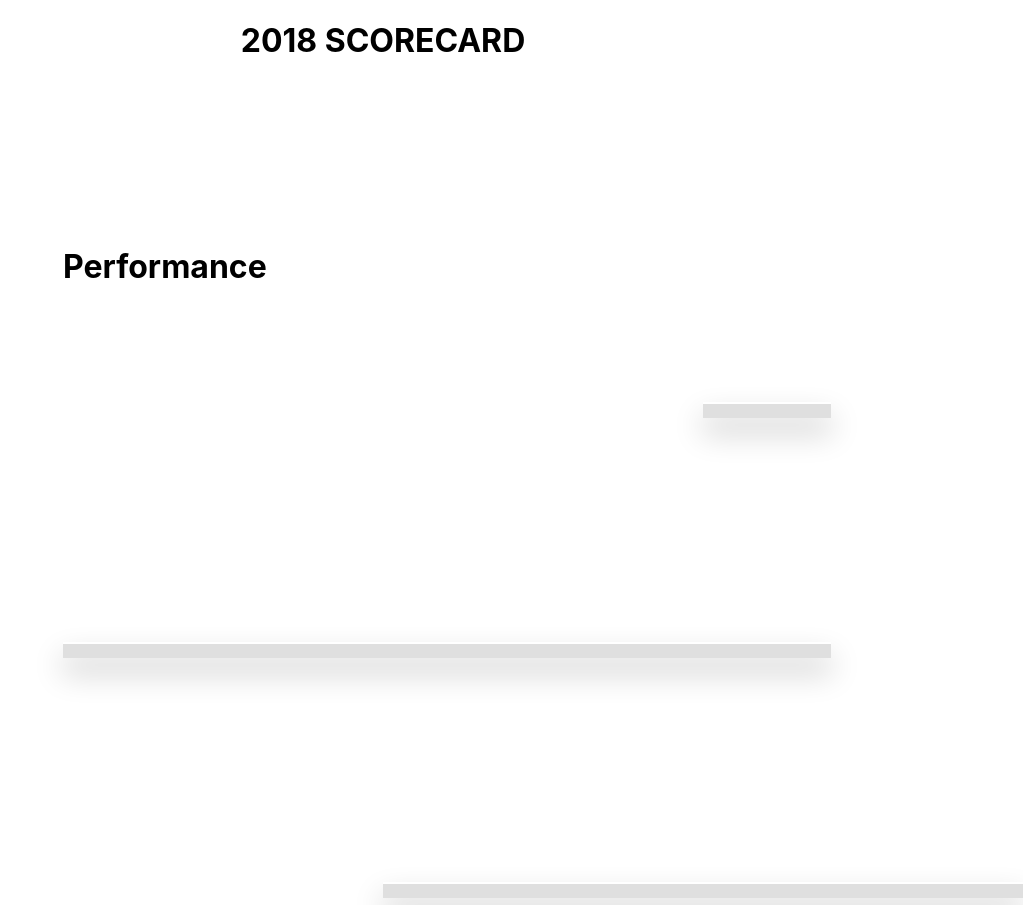
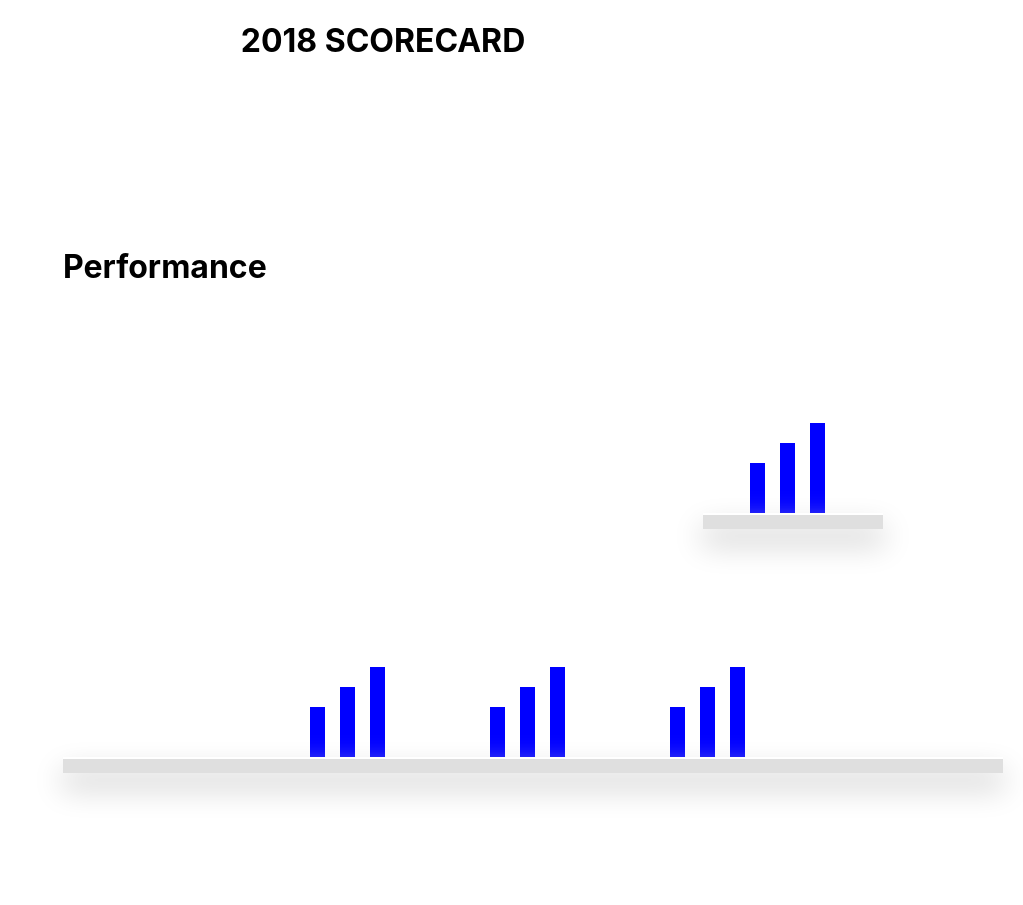
Before and after one commit to jrm8732/clorox-clone, a React (Create React App) app: page / in a window 1280 px wide. Shown: the top 905 px of the page, without its empty margins (257-1280 px from the left). Built offline with nearby package versions, Linux system fonts and the light colour scheme.

Commit message:
finished graph layout

```diff
--- a/src/performance/graph.js
+++ b/src/performance/graph.js
@@ -0,0 +1,20 @@
+import React from 'react'
+
+const Graph=(props)=>{
+    return(
+        <div className="graph-wrapper">
+        <svg width="150" height="115" className="graph">
+            <g transform="translate(10,0)">
+                <rect class="bar" x="22" width="15" y="65" height="50"></rect>
+            </g>
+            <g transform="translate(20,0)" >
+                <rect class="bar" x="42" width="15" y="45" height="70"></rect>
+            </g>
+            <g transform="translate(30,0)">
+                <rect class="bar" x="62" width="15" y="25" height="90"></rect>
+            </g>
+        </svg>
+        </div>
+    )
+}
+export default Graph
--- a/src/performance/index.js
+++ b/src/performance/index.js
@@ -1,5 +1,6 @@
 import React, {Component} from 'react'
 import Shelf from './shelf'
+import Graph from './graph'
 import "./performance.css"
 class Performance extends Component{
     render(){
@@ -7,14 +8,21 @@ class Performance extends Component{
             <div className="performance-main parent">
                 <h1>Performance</h1>
                 <section className='performance-components child'>
-                    <div className="shelf-row">
-                        <Shelf width="10%" top='20em' left='60em'/>
+                    <div className="shelf-row sr1">
+                        <Graph/>
+                        <Shelf width="100%" top='115px' left='960px;'/>
                     </div>
-                    <div className="shelf-row">
-                        <Shelf width="60%" top="35em" left ="20em"/>
+                    <div className="shelf-row sr2">
+                        <Graph/>
+                        <Graph/>
+                        <Graph/>
+                        <Shelf width="100%" top="115px" left ="0"/>
                     </div>
-                    <div className="shelf-row">
-                        <Shelf width="50%" top="50em" left="40em"/>
+                    <div className="shelf-row sr3">
+                        <Graph/>
+                        <Graph/>
+                        <Graph/>
+                        <Shelf width="100%" top="115px" left="0"/>
                     </div>
 
                 </section>
--- a/src/performance/performance.css
+++ b/src/performance/performance.css
@@ -14,4 +14,46 @@
     background-color: #dfdfdf;
     border-top: 2px solid #fff;
     box-shadow: 0 15px 30px 1px #d2d2d2;
+
 }
+.shelf-row{
+    display:flex;
+    flex-direction: row;
+    justify-content: center;
+
+}
+.sr1{
+    position:absolute;
+    top:316px;
+    left:960px;
+    width: 180px;
+    height: 115px;
+    z-index:99;
+}
+.sr2{
+    position: absolute;
+    top:560px;
+    left:320px;
+    width:940px;
+    height: 115px;
+}
+.sr3{
+    position: absolute;
+    top:800px;
+    right:600px;
+    height: 115px;
+    width:940px;
+}
+.shelf-col{
+    display: flex;
+    flex-direction: column;
+    flex-shrink: 0;
+}
+.bar{
+    fill:blue;
+    opacity: 1;
+}
+
+.graph-wrapper{
+    width:180px;
+}
```
